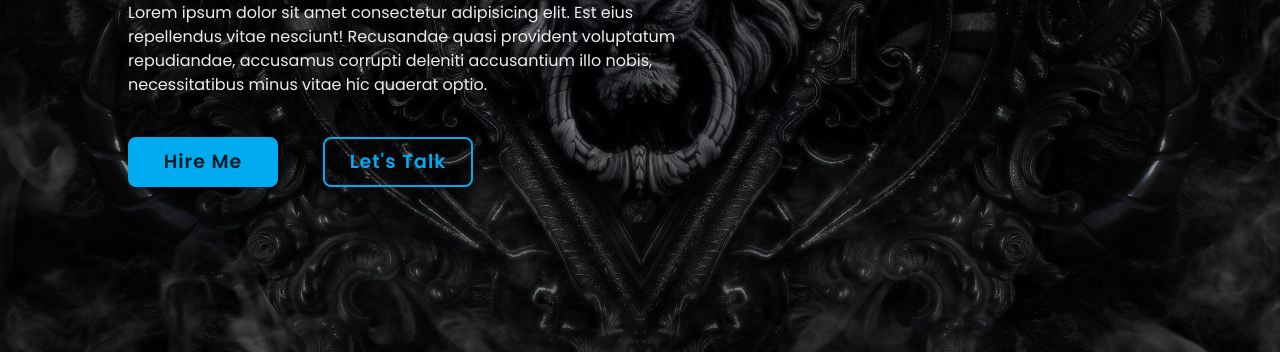
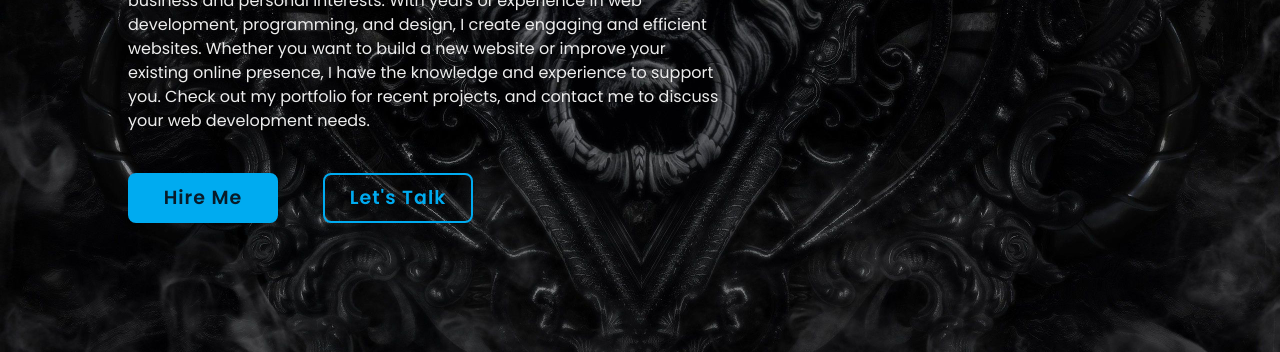
Before and after one commit to Charu2879/Myportfolio, a plain HTML site: page index.html in a window 1280 px wide. Shown: the part 365-717 px from the top of the page. Drawn offline with nearby package versions, Linux system fonts and the light colour scheme.

Commit message:
updateindex.html

```diff
--- a/index.html
+++ b/index.html
@@ -26,7 +26,7 @@
         <div class="home-content">
             <h1>Hi, I'm Charuka Ekanayaka</h1>
             <h3>Frontend Developer</h3>
-            <p>Lorem ipsum dolor sit amet consectetur adipisicing elit. Est eius repellendus vitae nesciunt! Recusandae quasi provident voluptatum repudiandae, accusamus corrupti deleniti accusantium illo nobis, necessitatibus minus vitae hic quaerat optio.</p>
+            <p>I specialize in developing dynamic, user-friendly websites for both business and personal interests. With years of experience in web development, programming, and design, I create engaging and efficient websites. Whether you want to build a new website or improve your existing online presence, I have the knowledge and experience to support you. Check out my portfolio for recent projects, and contact me to discuss your web development needs.</p>
         <div class="btn-box">
             <a href="#">Hire Me</a>
             <a href="#">Let's Talk</a>
```
